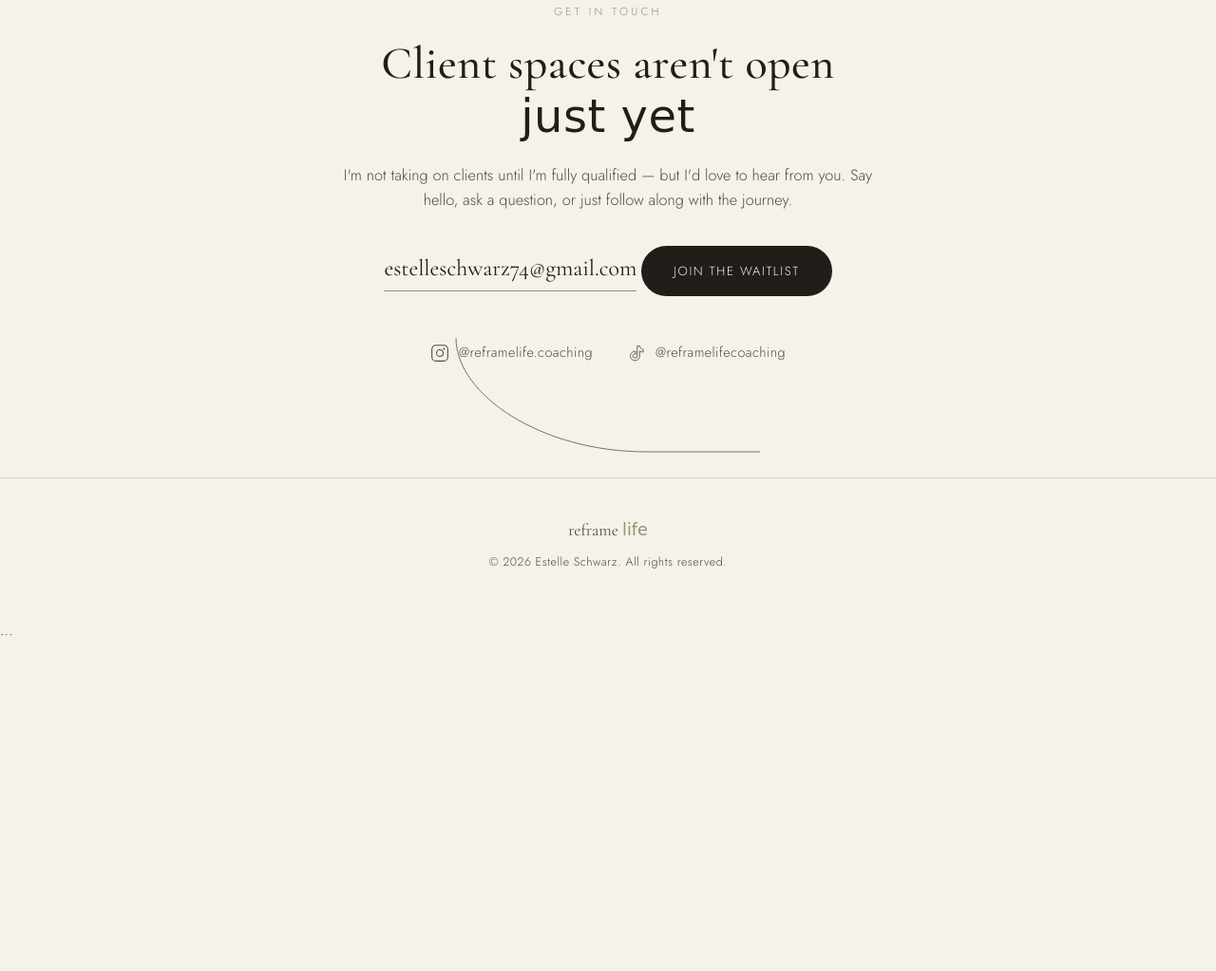
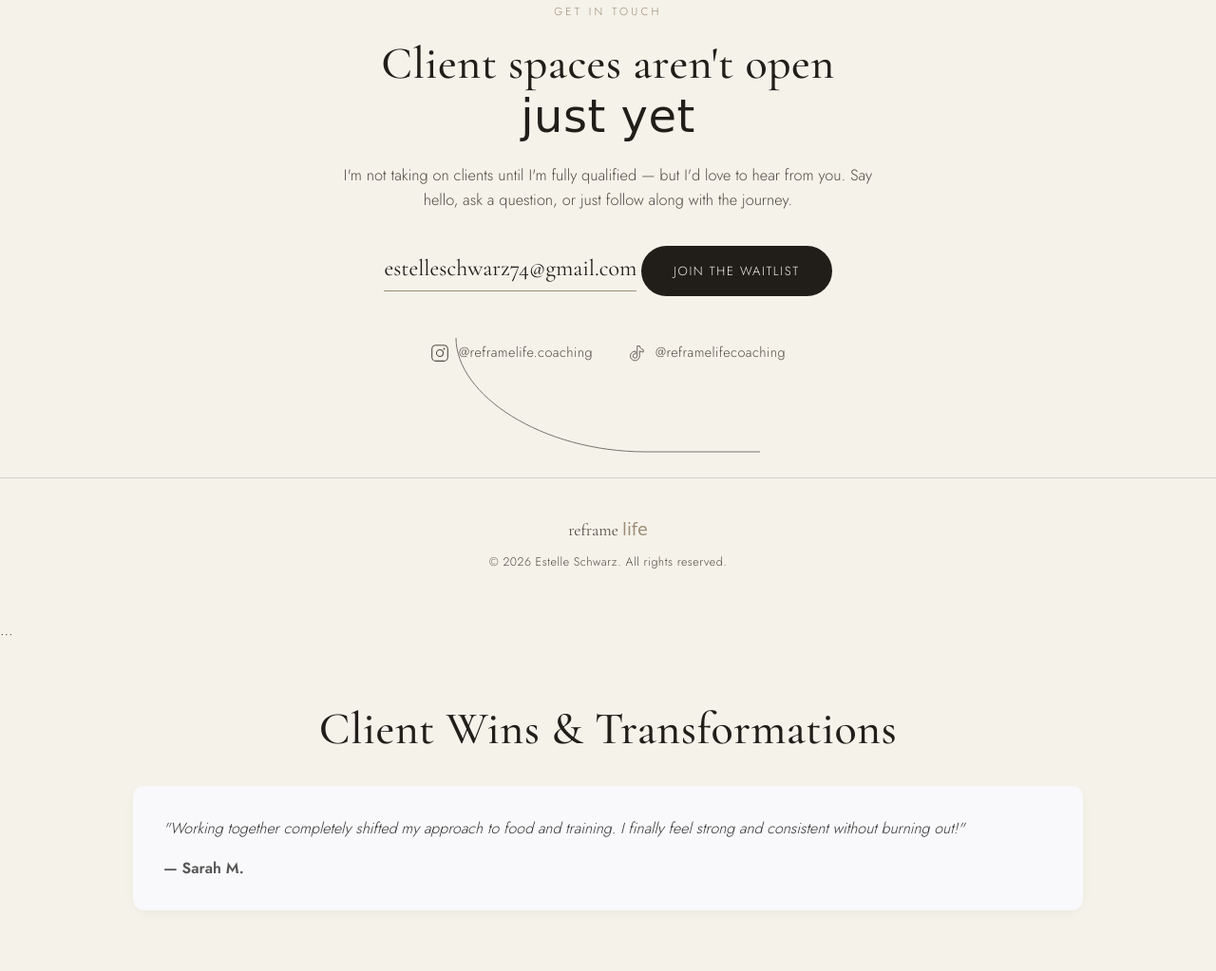
Before and after one commit to stellebelle-design/webstie-reframe, a plain HTML site: page index.html in a window 1280 px wide. Shown: the part 3694-4717 px from the top of the page at 95% size. Before the commit the page ends 4371 px from the top, so only its background shows below. Drawn offline with nearby package versions, Linux system fonts and the light colour scheme; a web font is replaced by a local one.

Commit message:
Update index.html

```diff
--- a/index.html
+++ b/index.html
@@ -180,3 +180,43 @@
     <script async src="https://eomail5.com/form/660862b2-b74a-11f1-b448-7b91a51409b4.js" data-form="660862b2-b74a-11f1-b448-7b91a51409b4"></script>
 </body>
 </html>
+<section class="testimonials-section">
+  <h2>Client Wins & Transformations</h2>
+  <div class="testimonial-grid">
+    <div class="testimonial-card">
+      <p class="quote">"Working together completely shifted my approach to food and training. I finally feel strong and consistent without burning out!"</p>
+      <p class="client-name">— Sarah M.</p>
+    </div>
+    <!-- Add more testimonial cards here -->
+  </div>
+</section>
+
+<style>
+.testimonials-section {
+  padding: 4rem 2rem;
+  text-align: center;
+}
+.testimonial-grid {
+  display: grid;
+  grid-template-columns: repeat(auto-fit, minmax(280px, 1fr));
+  gap: 2rem;
+  max-width: 1000px;
+  margin: 2rem auto 0;
+}
+.testimonial-card {
+  background: #f9f9fb;
+  padding: 2rem;
+  border-radius: 12px;
+  box-shadow: 0 4px 12px rgba(0,0,0,0.03);
+  text-align: left;
+}
+.quote {
+  font-style: italic;
+  margin-bottom: 1rem;
+  color: #333;
+}
+.client-name {
+  font-weight: 600;
+  color: #555;
+}
+</style>
```
